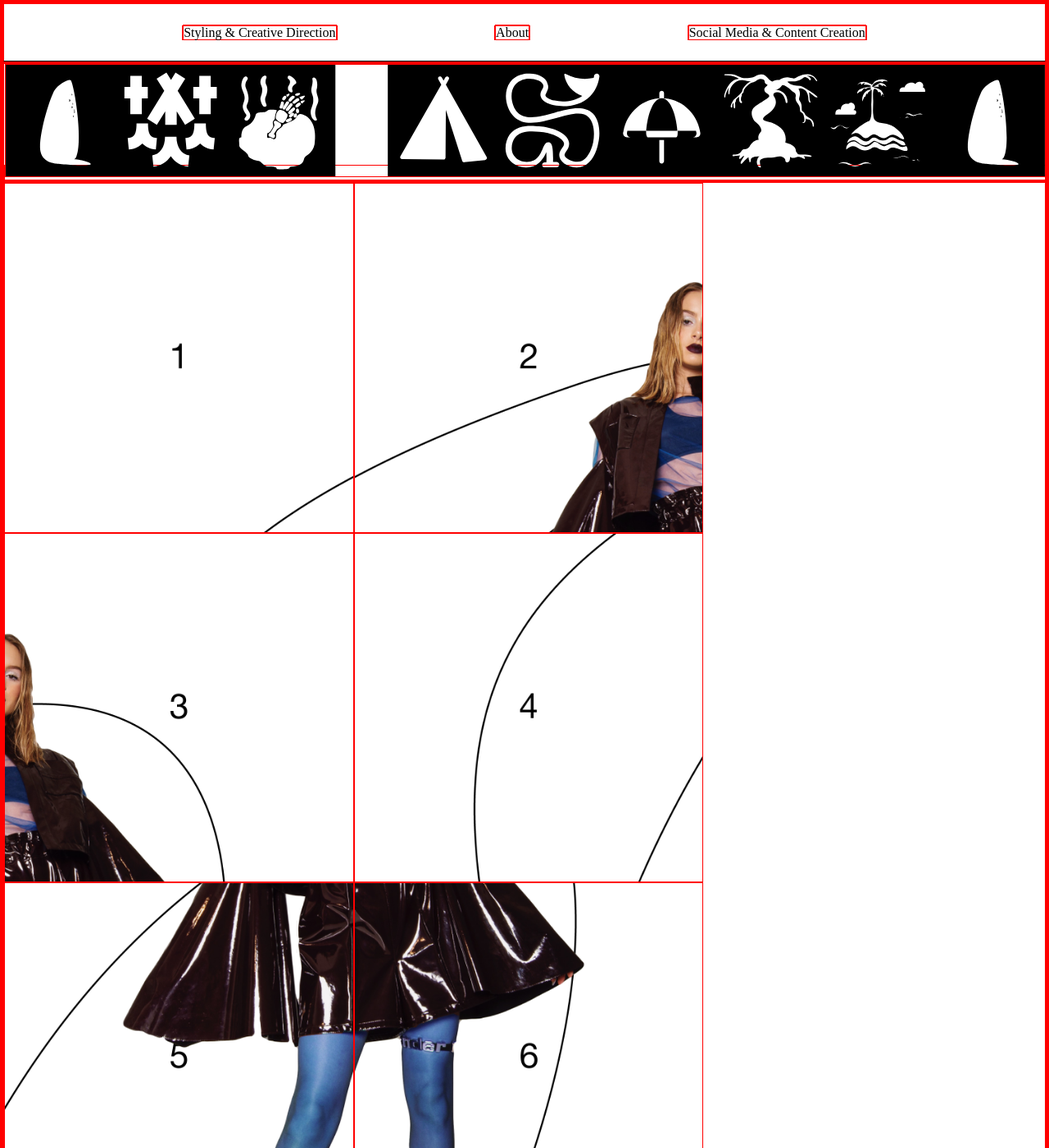
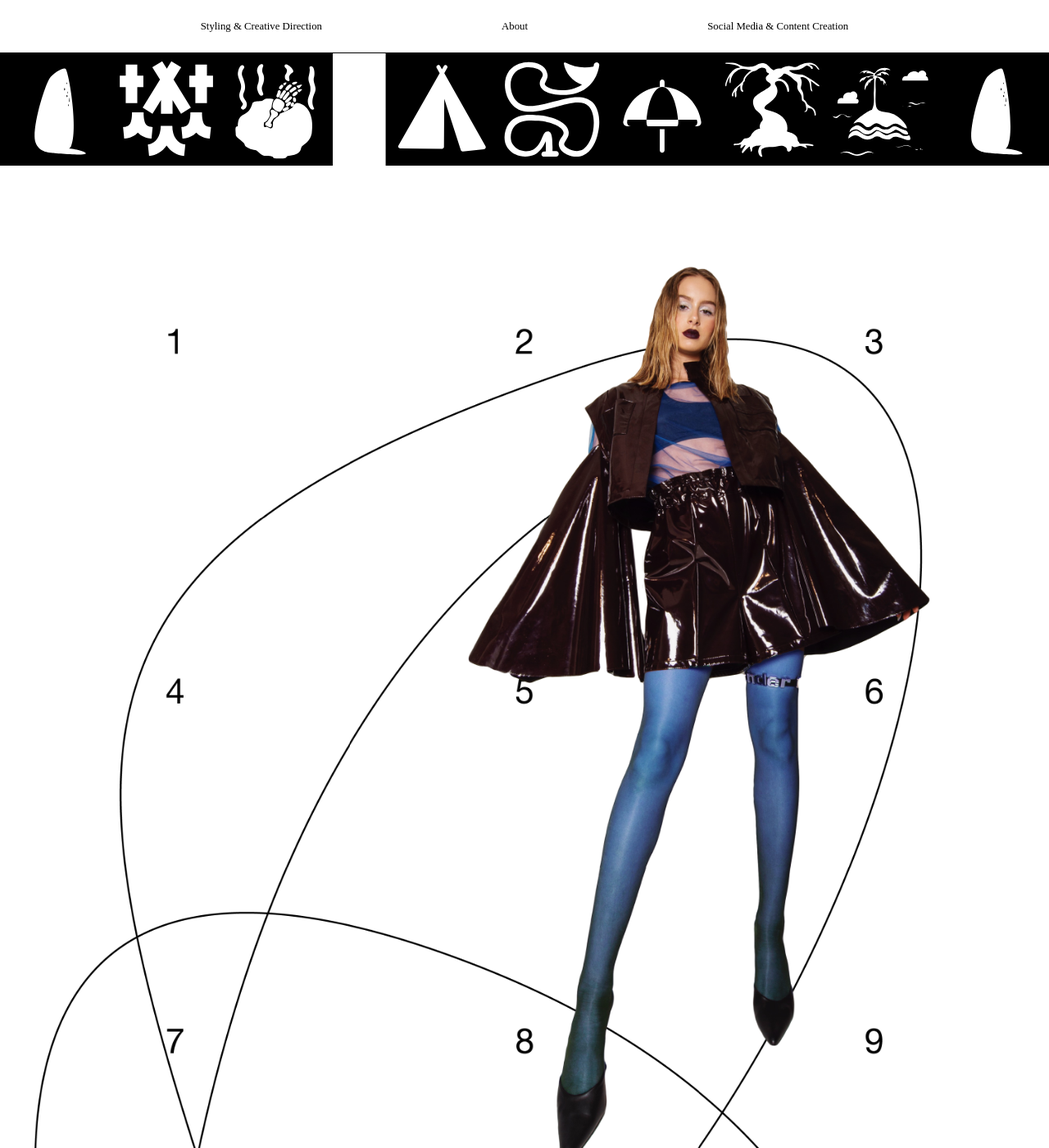
Before and after one commit to basharalidreesi/lab, a Jekyll site: the page built from index.md, in a window 1280 px wide and 1400 px high. Shown: the whole window at 82% size. Built offline with Jekyll 4.4.1, drawn with Linux system fonts in a browser that asks for light colours.

Commit message:
Update style.css

```diff
--- a/assets/css/style.css
+++ b/assets/css/style.css
@@ -31,6 +31,7 @@
 	padding: 0;
 	font-size: 100%;
 	text-align: left;
+	font-size: var(--font_size);
 	line-height: 100%;
 }
 html {
@@ -43,7 +44,6 @@
 	-moz-box-sizing: inherit;
 	box-sizing: inherit;
 }
-* { border: 1px solid red; /* debug */ }
 
 /*
 ┌─BEGIN─────────────────┐
```
